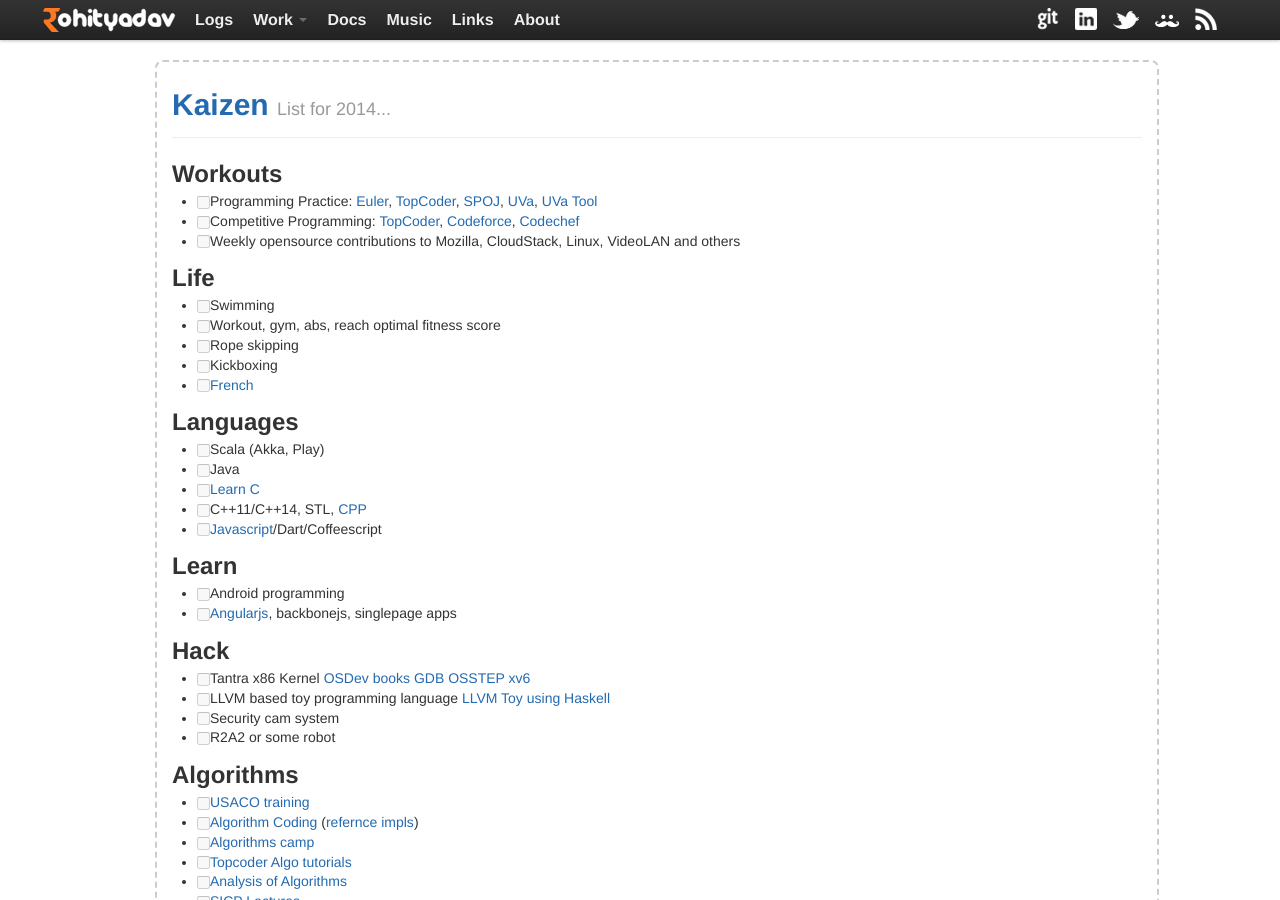
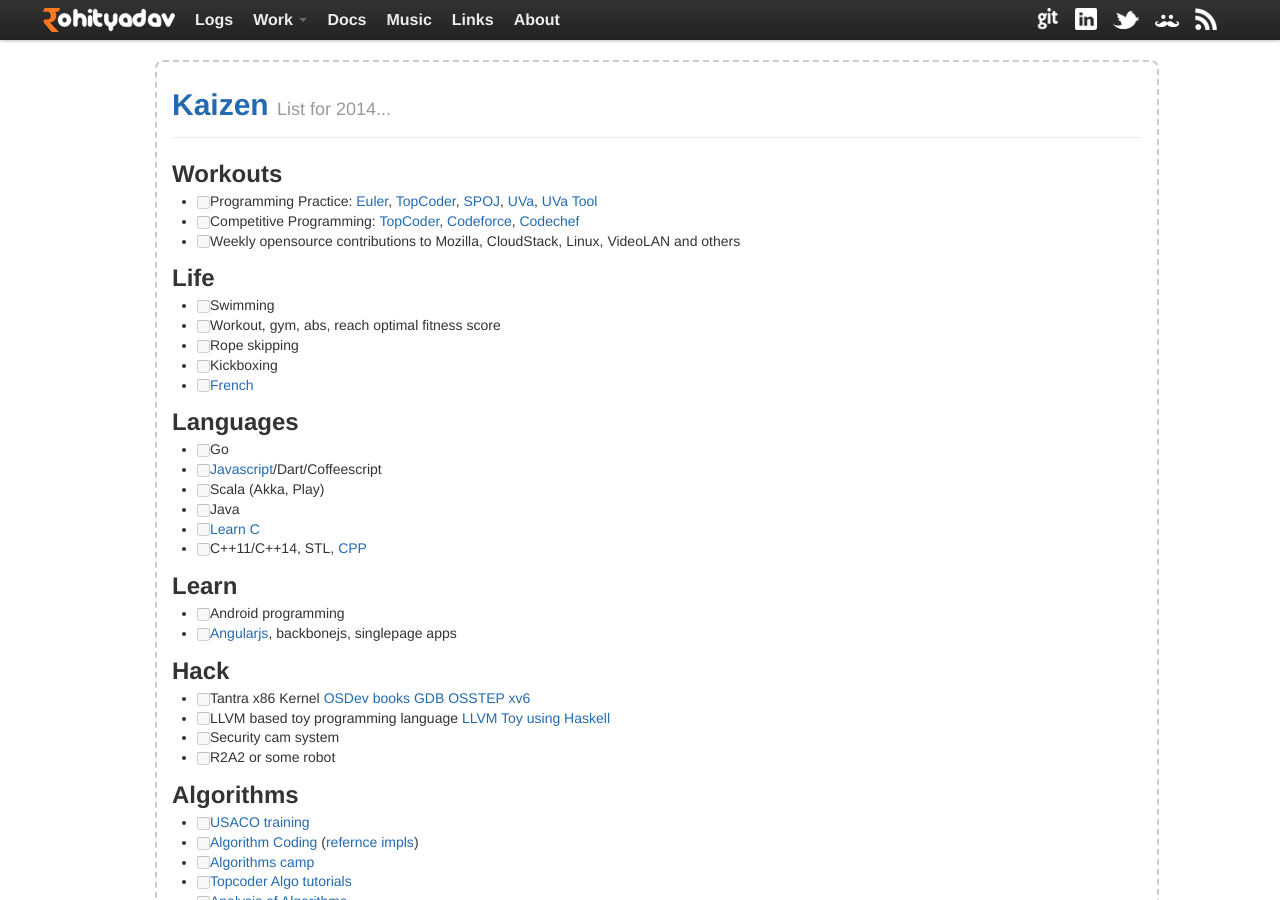
Before and after one commit to rohityadavcloud/rohityadavcloud.github.io, a Jekyll site: the page built from kaizen/index.markdown, in a window 1280 px wide and 900 px high. Built offline with Jekyll 4.4.1, drawn with Linux system fonts in a browser that asks for light colours; Markdown is read by kramdown in place of the engine named in the settings; some of the changed text lies outside the part shown.

```diff
--- a/kaizen/index.markdown
+++ b/kaizen/index.markdown
@@ -21,11 +21,12 @@ tagline: List for 2014
 
 ## Languages
 
+- [ ] Go
+- [ ] [Javascript](http://www.codecademy.com/tracks/javascript)/Dart/Coffeescript
 - [ ] Scala (Akka, Play)
 - [ ] Java
 - [ ] [Learn C](http://c.learncodethehardway.org/book/)
 - [ ] C++11/C++14, STL, [CPP](http://www.learncpp.com)
-- [ ] [Javascript](http://www.codecademy.com/tracks/javascript)/Dart/Coffeescript
 
 ## Learn
 
```
Also changed, not shown: other parts of kaizen/index.markdown (+1 -0 lines).
